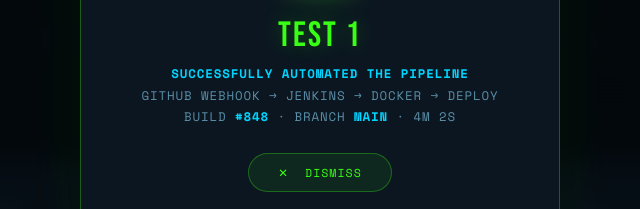
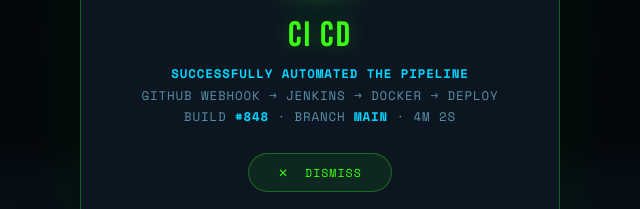
Before and after one commit to VickyTerm/Devops-Website, a website: page public/pages/cicd.html in a window 1280 px wide. Shown: the part 341-550 px from the top of the page, 320-960 px from the left. Drawn offline with nearby package versions, Linux system fonts and the light colour scheme.

Commit message:
Updated the cicd.html

```diff
--- a/public/pages/cicd.html
+++ b/public/pages/cicd.html
@@ -1845,7 +1845,7 @@
     <div class="success-popup" id="successPopup">
       <div class="popup-glow"></div>
       <div class="popup-icon">✅</div>
-      <div class="popup-title">Test 1</div>
+      <div class="popup-title">CI CD</div>
       <div class="popup-msg">
         <strong>Successfully automated The Pipeline </strong><br>
         GitHub Webhook → Jenkins → Docker → Deploy<br>
```
